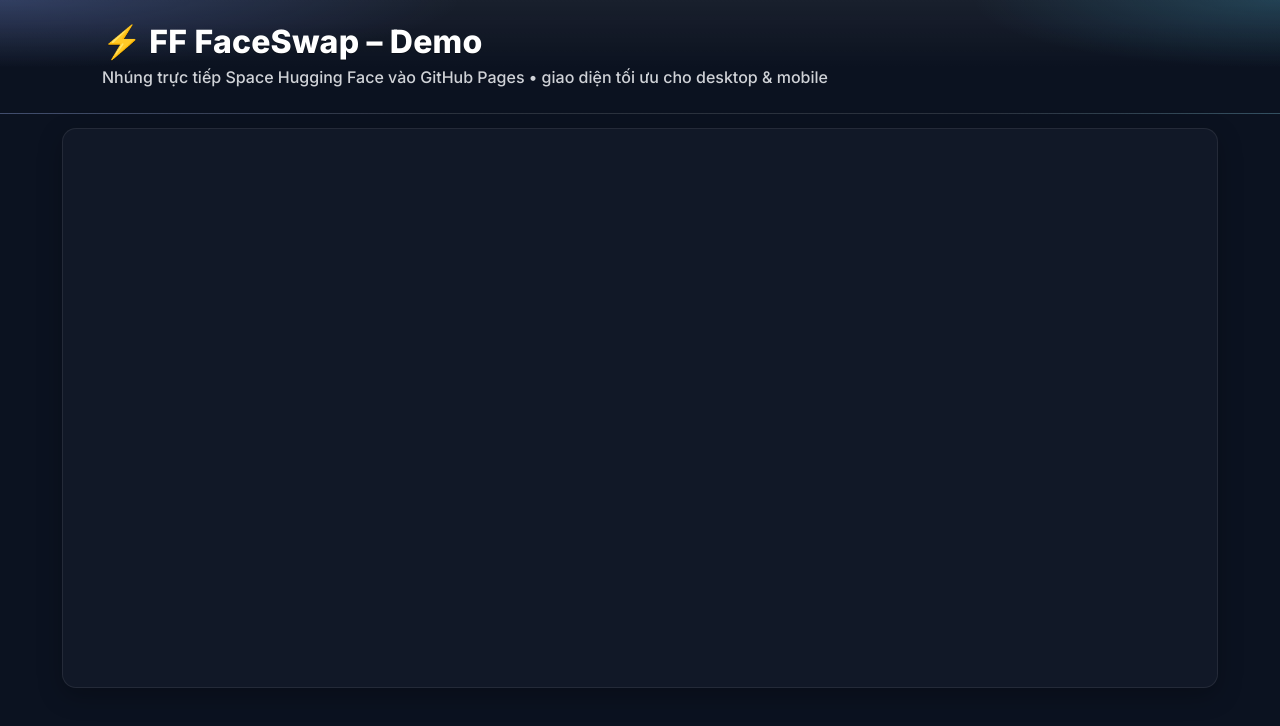
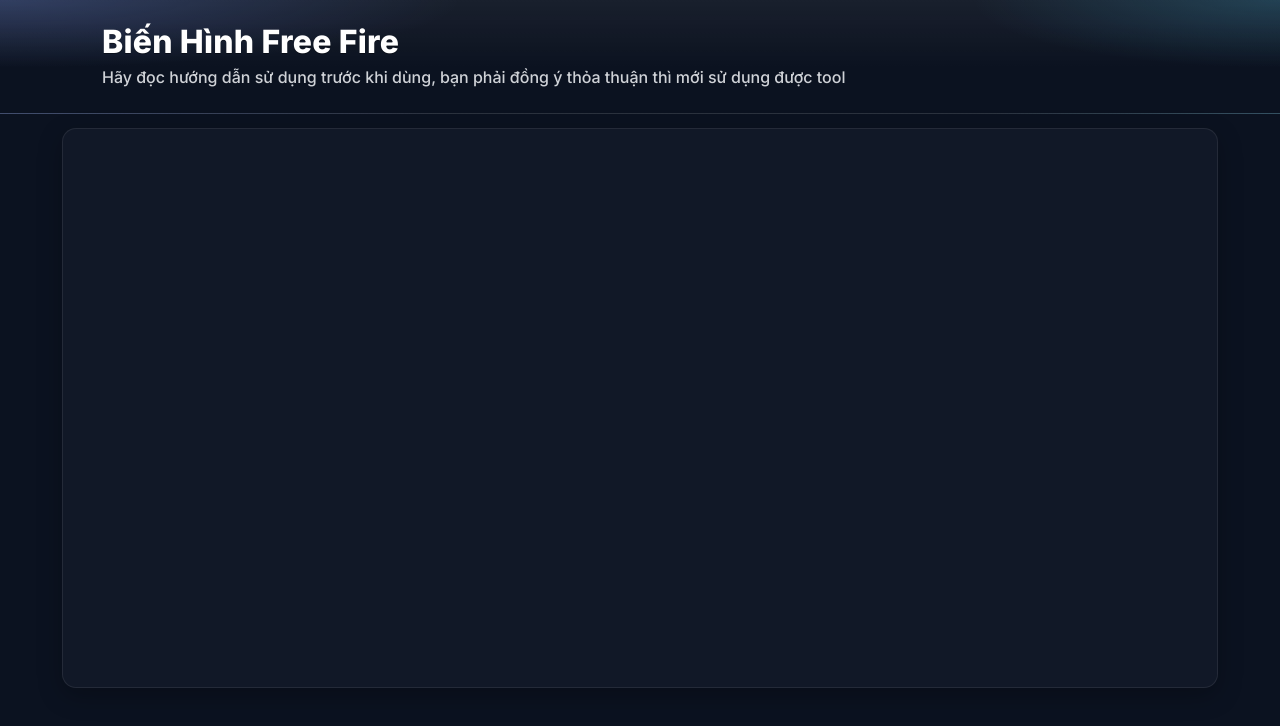
Before and after one commit to freefirehay/ff_content, a plain HTML site: page index.html in a window 1280 px wide. Drawn offline with Linux system fonts and the light colour scheme.

Commit message:
Update index.html

```diff
--- a/index.html
+++ b/index.html
@@ -105,8 +105,8 @@
 <body>
   <header class="header">
     <div class="container">
-      <h1>⚡ FF FaceSwap – Demo</h1>
-      <p class="subtitle">Nhúng trực tiếp Space Hugging Face vào GitHub Pages • giao diện tối ưu cho desktop & mobile</p>
+      <h1> Biến Hình Free Fire</h1>
+      <p class="subtitle">Hãy đọc hướng dẫn sử dụng trước khi dùng, bạn phải đồng ý thỏa thuận thì mới sử dụng được tool</p>
     </div>
   </header>
 
```
